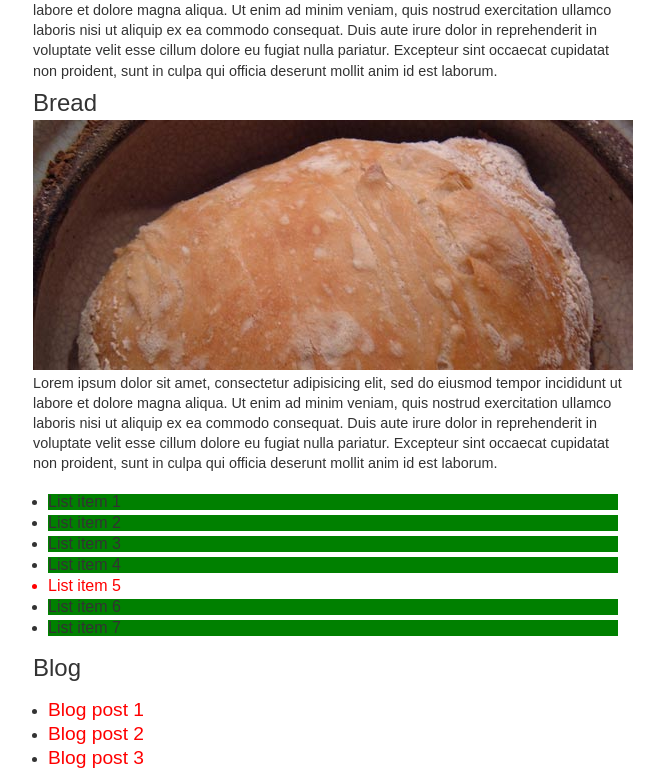
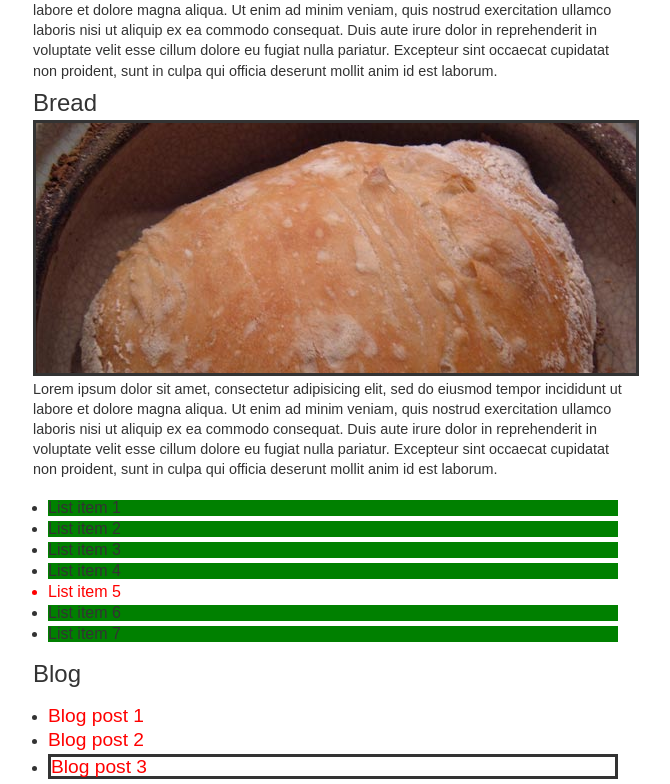
Before and after one commit to eliezerfb/jquery_tests, a plain HTML site: page hello_jquery/index.html in a window 1280 px wide. Shown: the part 1120-1904 px from the top of the page, without its empty margins (157-827 px from the left). Drawn offline with Linux system fonts and the light colour scheme.

Commit message:
add last

```diff
--- a/hello_jquery/index.html
+++ b/hello_jquery/index.html
@@ -153,6 +153,7 @@
 <script src="js/seletor4.js"></script>
 <script src="js/seletor6.js"></script>
 <script src="js/seletor7.js"></script>
+<script src="js/seletor8.js"></script>
 
 <!--
 <script src="js/sandbox.js"></script>
--- /dev/null
+++ b/hello_jquery/js/seletor8.js
@@ -0,0 +1,6 @@
+seletor8();
+
+function seletor8(){
+    var last = $('h3:last, img:last');
+    last.css({border: "solid"});
+}
```
